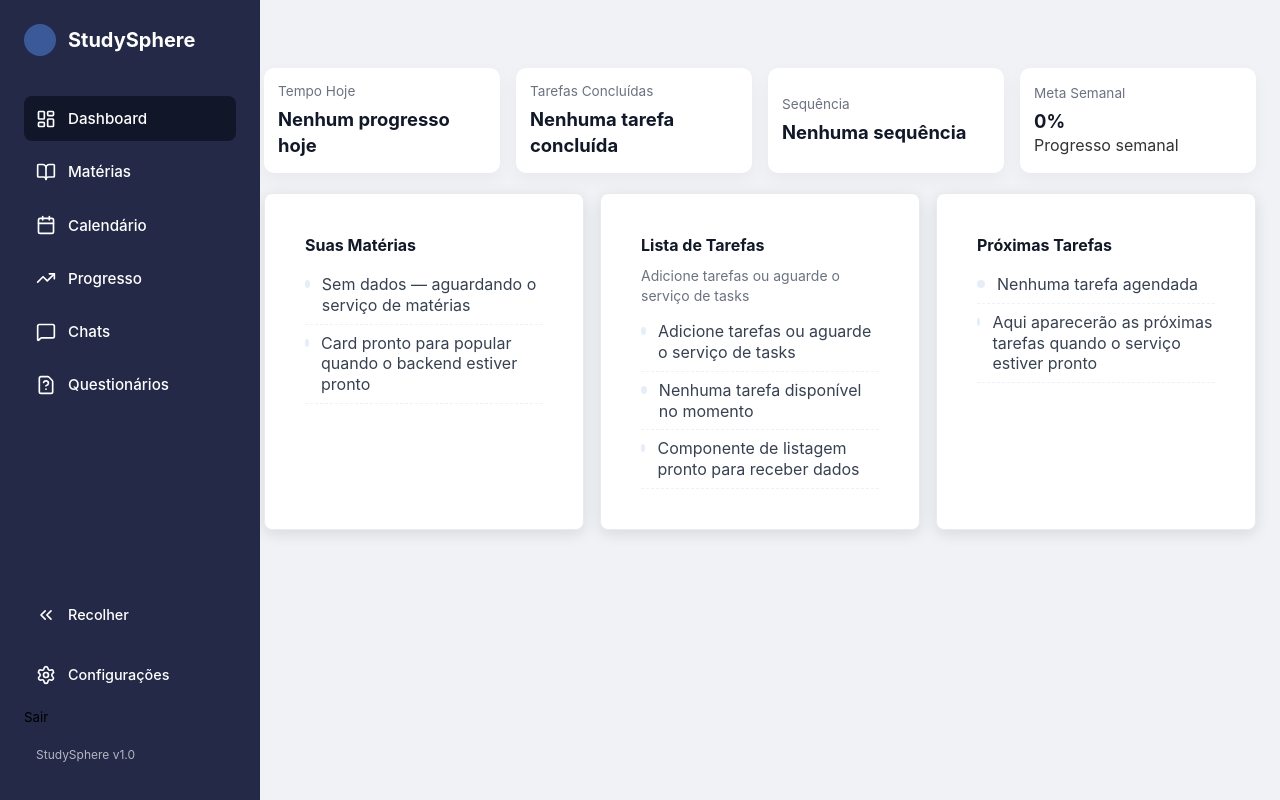
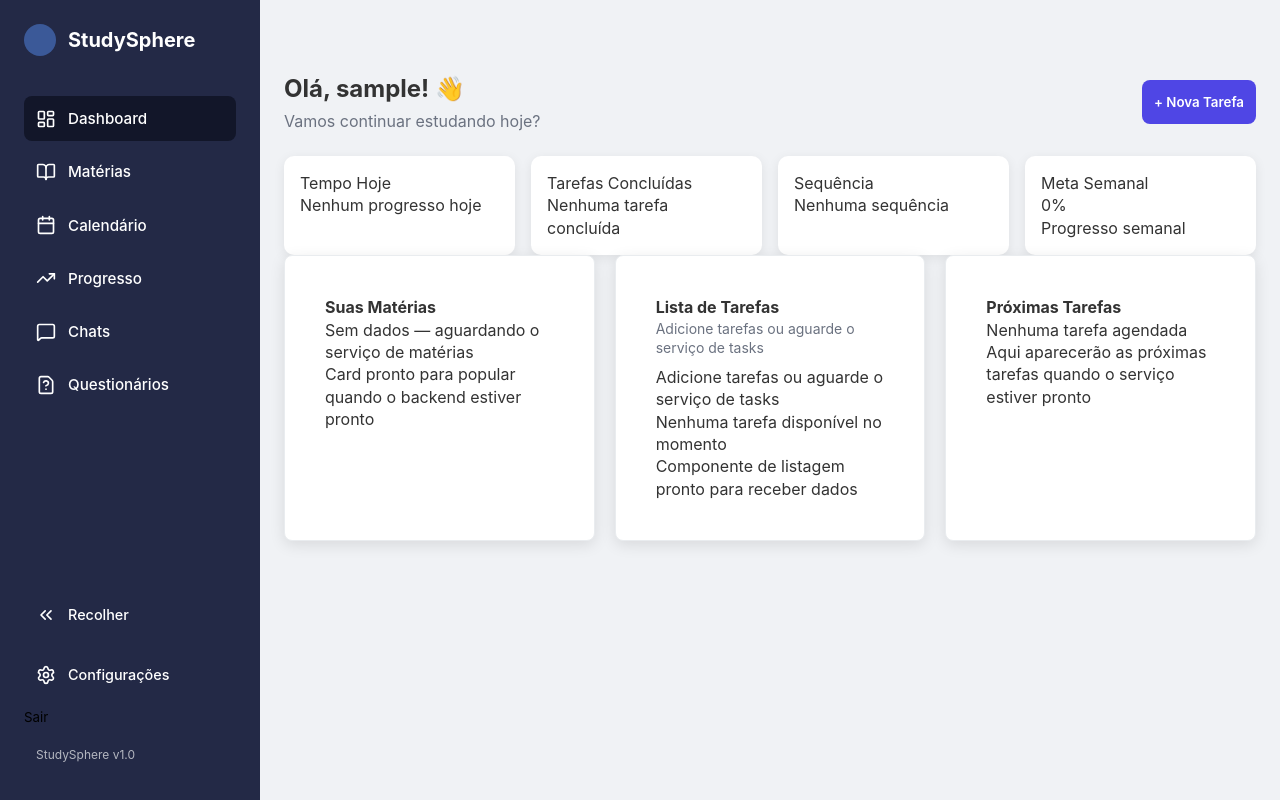
Before and after one commit to Samuel-fernandesf/StudySphere, a React (Vite) app in the folder frontend/: page /dashboard in a window 1280 px wide. Built offline with nearby package versions, Linux system fonts and the light colour scheme; no server answers; sample sign-in values are in the browser's storage.

Commit message:
Corrigindo problemas de css nas paginas de DASHBOARD

```diff
--- a/frontend/src/pages/Dashboard/Dashboard.jsx
+++ b/frontend/src/pages/Dashboard/Dashboard.jsx
@@ -3,14 +3,9 @@ import React, { useEffect, useState } from "react";
 import "./dashboard.css";
 import Sidebar from "../../components/layout/Sidebar";
 
-/**
- * Função utilitária: tenta extrair o nome do usuário do localStorage.
- * Suporta vários formatos comuns para facilitar integração com o que você já tem.
- */
 function obterNomeDoLocalStorage() {
   try {
-    // chaves que podem guardar um objeto JSON com dados do usuário
-    const possiveis = ["studysphere_user", "user", "usuario"];
+    const possiveis = ["studysphere_user", "user", "usuario",'nome_completo'];
     for (const chave of possiveis) {
       const raw = localStorage.getItem(chave);
       if (!raw) continue;
@@ -18,7 +13,7 @@ function obterNomeDoLocalStorage() {
         const obj = JSON.parse(raw);
         if (obj) {
           // tenta campos comuns
-          return obj.nome || obj.name || obj.username || null;
+          return obj.nome || obj.name || obj.username || obj.nome_completo || null;
         }
       } catch {
         // se não for JSON, talvez seja o nome em texto
@@ -99,17 +94,18 @@ export default function Dashboard() {
     <>
     <Sidebar />
     <div className="dashboard-root">
-      {/* Coluna esquerda (saudação e ações) */}
-      <aside className="dashboard-left" aria-label="painel lateral">
+      <header className="dashboard-header">
         <div>
           <h1 className="welcome">Olá{nome ? `, ${String(nome).split(" ")[0]}!` : "!"} <span className="wave">👋</span></h1>
           <p className="sub">Vamos continuar estudando hoje?</p>
         </div>
 
-        <div style={{ marginTop: 8 }}>
-          <button className="btn primary" onClick={handleNovaTarefa}>+ Nova Tarefa</button>
+        <div className="header-actions">
+          <button className="btn">+ Nova Tarefa</button>
         </div>
-      </aside>
+      </header>
+
+
 
       {/* Coluna direita (conteúdo principal) */}
       <main className="dashboard-right">
--- a/frontend/src/pages/Dashboard/dashboard.css
+++ b/frontend/src/pages/Dashboard/dashboard.css
@@ -1,120 +1,81 @@
-/* dashboard.css - versão corretiva (use no lugar do atual) */
-
+/* ALINHAMENTO PRINCIPAL */
 .dashboard-root {
-  display: grid;
-  grid-template-columns: 220px 1fr; /* coluna esquerda fixa e coluna direita flexível */
-  gap: 20px;
-  align-items: start;
-  padding: 20px 24px;
-  width: 100%;
-  box-sizing: border-box;
+  margin-left: 260px; /* ajuste conforme a largura da sua sidebar */
+  padding: 24px;
+  display: flex;
+  flex-direction: column;
+  gap: 24px;
 }
 
-/* === coluna esquerda (saudação / botão) === */
-.dashboard-left {
-  /* Mantemos conteúdo alinhado ao topo */
+/* Linha inicial de boas-vindas + botão */
+.dashboard-header {
   display: flex;
-  flex-direction: column;
-  gap: 16px;
-  align-items: flex-start;
+  justify-content: space-between;
+  align-items: center;
+  flex-wrap: wrap;
+  gap: 12px;
 }
 
-/* Header pequeno dentro da coluna esquerda */
 .welcome {
+  font-size: 1.5rem;
   margin: 0;
-  font-size: 1.4rem;
   font-weight: 700;
 }
 .sub {
-  margin: 6px 0 0 0;
+  margin: 4px 0 0;
   color: var(--muted);
-  font-size: 0.95rem;
 }
 
-/* botão flutuante / ação */
+/* Botão */
 .header-actions .btn {
-  display: inline-flex;
-  align-items: center;
-  justify-content: center;
-  gap: 8px;
+  background: var(--primary);
+  color: var(--primary-contrast);
   padding: 8px 12px;
   border-radius: 8px;
-  background: var(--primary);
-  color: var(--primary-contrast);
   font-weight: 600;
 }
 
-/* === coluna direita (conteúdo principal) === */
-.dashboard-right {
-  display: flex;
-  flex-direction: column;
+/* KPIs */
+.kpi-row {
+  display: grid;
+  grid-template-columns: repeat(4, minmax(180px, 1fr));
+  gap: 16px;
+}
+
+.kpi-card {
+  background: var(--card-bg);
+  padding: 16px;
+  border-radius: var(--radius);
+  box-shadow: 0 3px 12px rgba(0,0,0,0.08);
+}
+
+/* GRID PRINCIPAL */
+.grid-main {
+  display: grid;
+  grid-template-columns: repeat(3, minmax(260px, 1fr));
   gap: 20px;
 }
 
-/* KPIs: usa minmax para evitar colunas ridículas */
-.kpi-row {
-  display: grid;
-  grid-template-columns: repeat(4, minmax(160px, 1fr));
-  gap: 16px;
-  align-items: stretch;
+/* Section cards */
+.section-card {
+  background: var(--card-bg);
+  padding: 16px;
+  border-radius: var(--radius);
+  box-shadow: 0 3px 12px rgba(0,0,0,0.08);
 }
 
-/* cartão KPI */
-.kpi-card {
-  background: var(--card-bg);
-  padding: 14px;
-  border-radius: var(--radius);
-  box-shadow: 0 6px 18px var(--surface-shadow);
-  min-height: 84px; /* não exagere no min-height */
-  display: flex;
-  flex-direction: column;
-  justify-content: center;
-}
-.kpi-title { font-size: 0.85rem; color: var(--muted); }
-.kpi-value { font-size: 1.15rem; font-weight:700; margin-top:6px; color:var(--text); }
-
-/* Grid principal com 3 colunas para os cards */
-.grid-main {
-  display: grid;
-  grid-template-columns: repeat(3, minmax(240px, 1fr));
-  gap: 16px;
+/* Responsividade */
+@media (max-width: 1100px) {
+  .grid-main {
+    grid-template-columns: 1fr;
+  }
+  .kpi-row {
+    grid-template-columns: repeat(2, 1fr);
+  }
 }
 
-/* section card */
-.section-card {
-  background: var(--card-bg);
-  padding: 14px;
-  border-radius: var(--radius);
-  box-shadow: 0 6px 18px var(--surface-shadow);
-  min-height: 160px;
+@media (max-width: 800px) {
+  .dashboard-root {
+    margin-left: 0; /* sidebar vira menu recolhido */
+  }
 }
-.section-header { margin-bottom: 10px; font-weight:700; color:var(--text); }
-
-/* placeholders */
-.placeholder-item {
-  display:flex;
-  gap:12px;
-  align-items:flex-start;
-  padding:8px 0;
-  border-bottom: 1px dashed #eef2f6;
-}
-.ph-dot { width:8px; height:8px; background:#e6eef8; border-radius:50%; margin-top:6px; }
-.ph-text { color: #374151; line-height:1.3; }
-
-/* utilitários de botão */
-.btn { display:inline-flex; align-items:center; justify-content:center; gap:8px; padding:8px 12px; border-radius:8px; }
-.btn.primary { background:var(--primary); color:var(--primary-contrast); }
-
-/* inputs largura total */
-input, textarea { width:100%; }
-
-/* === Responsividade === */
-@media (max-width: 1000px) {
-  .dashboard-root {
-    grid-template-columns: 1fr; /* empilha colunas em telas pequenas */
-  }
-  .dashboard-left { order: 0; }
-  .dashboard-right { order: 1; }
-  .kpi-row { grid-template-columns: repeat(2, minmax(140px,1fr)); }
-  .grid-main { grid-template-columns: 1fr; }
-}
```
